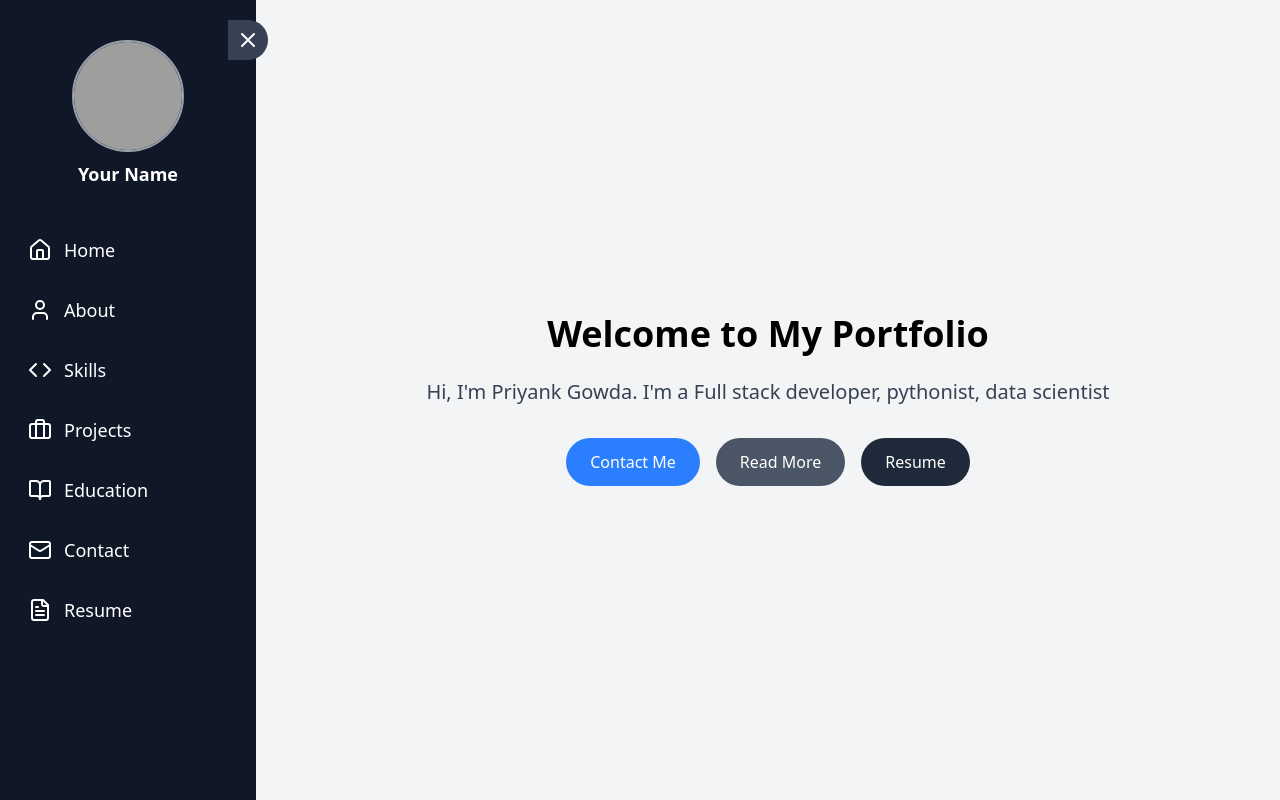
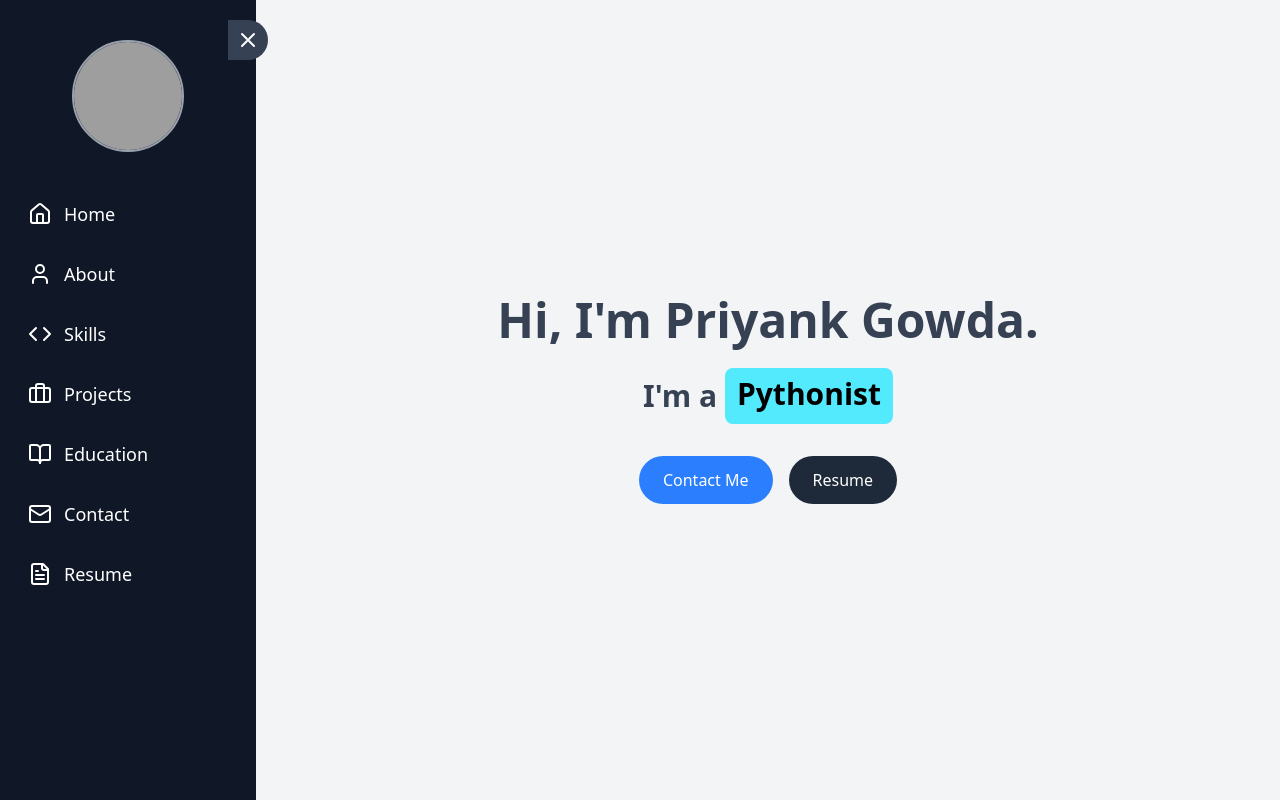
Before and after one commit to priyankgowda/priyankgowda.github.io, a React (Vite) app: page / in a window 1280 px wide. Shown: the top 800 px of the page. Built offline with nearby package versions, Linux system fonts and the light colour scheme; grey boxes are pictures that could not be loaded.

Commit message:
fixed some styles

```diff
--- a/package.json
+++ b/package.json
@@ -1,6 +1,6 @@
 {
   "name": "vite-project",
-  "homepage": "https://priyankowda.github.io/portfolio",
+  "homepage": "https://priyankowda.github.io",
   "private": true,
   "version": "0.0.0",
   "type": "module",
@@ -14,7 +14,7 @@
   },
   "dependencies": {
     "@tailwindcss/vite": "^4.0.3",
-    "framer-motion": "^12.0.10",
+    "framer-motion": "^12.4.0",
     "lucide-react": "^0.474.0",
     "react": "^18.3.1",
     "react-dom": "^18.3.1",
--- a/src/components/Home.jsx
+++ b/src/components/Home.jsx
@@ -1,30 +1,63 @@
-import { useState, useEffect } from "react"
-import { motion } from "framer-motion"
+import { useState, useEffect } from "react";
+import { motion, AnimatePresence } from "framer-motion";
+import RotatingText from './RotatingText';
+// Import if using React Router
+// import { Link } from 'react-router-dom';
 
-const AnimatedButton = ({ href, className, children }) => (
-  <motion.a
-    href={href}
+const AnimatedButton = ({ onClick, className, children }) => (
+  <motion.button
+    onClick={onClick}
     whileHover={{ scale: 1.1, y: -5 }}
     whileTap={{ scale: 0.95 }}
     className={`inline-block ${className}`}
   >
     {children}
-  </motion.a>
-)
+  </motion.button>
+);
 
 const Home = () => {
-  const [text, setText] = useState("")
-  const fullText = "Full stack developer, pythonist, data scientist"
-  const [index, setIndex] = useState(0)
+  const [displayText, setDisplayText] = useState("");
+  const [isTypingComplete, setIsTypingComplete] = useState(false);
+  const [showRotatingText, setShowRotatingText] = useState(false);
+  const [showButtons, setShowButtons] = useState(false);
+  const fullText = "Hi, I'm Priyank Gowda.";
+
+  const handleContactClick = () => {
+    // Add your contact logic here
+    console.log("Contact button clicked");
+    // You could scroll to a contact section
+    document.getElementById('contact')?.scrollIntoView({ behavior: 'smooth' });
+  };
+
+  const handleResumeClick = () => {
+    // Add your resume download/view logic here
+    console.log("Resume button clicked");
+    // You could open resume in new tab
+    window.open('/path-to-your-resume.pdf', '_blank');
+  };
 
   useEffect(() => {
+    let index = 0;
+    setDisplayText(""); // Reset the text initially
+
+    const interval = setInterval(() => {
       if (index < fullText.length) {
+        setDisplayText(fullText.slice(0, index + 1));
+        index++;
+      } else {
+        clearInterval(interval);
+        setIsTypingComplete(true);
         setTimeout(() => {
-        setText(text + fullText[index])
-        setIndex(index + 1)
-      }, 100)
+          setShowRotatingText(true);
+          setTimeout(() => {
+            setShowButtons(true);
+          }, 500);
+        }, 500);
       }
-  }, [index, text])
+    }, 100);
+
+    return () => clearInterval(interval);
+  }, []);
 
   return (
     <motion.div
@@ -37,47 +70,61 @@ const Home = () => {
         initial={{ y: -50 }}
         animate={{ y: 0 }}
         transition={{ type: "spring", stiffness: 100 }}
-        className="text-4xl font-bold mb-6"
+        className="text-5xl font-bold mb-6 text-gray-700"
       >
-        Welcome to My Portfolio
+        {displayText}
       </motion.h1>
-      <motion.p
+
+      <AnimatePresence>
+        {showRotatingText && (
+          <motion.div
             initial={{ x: -100, opacity: 0 }}
             animate={{ x: 0, opacity: 1 }}
-        transition={{ delay: 0.5 }}
-        className="text-xl text-gray-700 mb-8"
+            transition={{ duration: 0.5 }}
+            className="text-3xl font-bold text-gray-700 mb-8 flex items-center"
           >
-        Hi, I'm Priyank Gowda. I'm a {text}
-      </motion.p>
+            I'm a&nbsp;
+            <RotatingText
+              texts={['Full Stack Developer', 'Pythonist', 'AI/ML Enthusiast', 'Data Scientist']}
+              mainClassName="px-2 sm:px-2 md:px-3 bg-cyan-300 text-black overflow-hidden py-0.5 sm:py-1 md:py-2 justify-center rounded-lg"
+              staggerFrom={"last"}
+              initial={{ y: "100%" }}
+              animate={{ y: 0 }}
+              exit={{ y: "-120%" }}
+              staggerDuration={0.025}
+              splitLevelClassName="overflow-hidden pb-0.5 sm:pb-1 md:pb-1"
+              transition={{ type: "spring", damping: 30, stiffness: 400 }}
+              rotationInterval={2000}
+            />
+          </motion.div>
+        )}
+      </AnimatePresence>
+
+      <AnimatePresence>
+        {showButtons && (
           <motion.div
             initial={{ y: 50, opacity: 0 }}
             animate={{ y: 0, opacity: 1 }}
-        transition={{ delay: 1 }}
+            transition={{ duration: 0.5 }}
             className="space-y-4 md:space-y-0 md:space-x-4 flex flex-col md:flex-row items-center"
           >
             <AnimatedButton
-          href="#Contact"
-          className="bg-blue-500 text-white px-6 py-3 rounded-full hover:bg-blue-600 transition duration-300"
+              onClick={handleContactClick}
+              className="bg-blue-500 text-white px-6 py-3 rounded-full hover:bg-blue-600 transition duration-300 cursor-pointer"
             >
               Contact Me
             </AnimatedButton>
             <AnimatedButton
-          href="#About"
-          className="bg-gray-600 text-white px-6 py-3 rounded-full hover:bg-gray-700 transition duration-300"
-        >
-          Read More
-        </AnimatedButton>
-        <AnimatedButton
-          href="/path-to-your-resume.pdf"
-          target="_blank"
-          rel="./assets/resume.pdf"
-          className="bg-gray-800 text-white px-6 py-3 rounded-full hover:bg-gray-900 transition duration-300"
+              onClick={handleResumeClick}
+              className="bg-gray-800 text-white px-6 py-3 rounded-full hover:bg-gray-900 transition duration-300 cursor-pointer"
             >
               Resume
             </AnimatedButton>
           </motion.div>
+        )}
+      </AnimatePresence>
     </motion.div>
-  )
-}
+  );
+};
 
-export default Home
+export default Home;
--- a/src/components/Portfolio.jsx
+++ b/src/components/Portfolio.jsx
@@ -57,11 +57,11 @@ export default function Portfolio() {
         {/* Profile Section */}
         <div className="mt-5 flex flex-col items-center">
           <img
-            src="https://i.postimg.cc/d0Pj2KQC/me.jpg"
+            src="https://i.imgur.com/JZUYrG1.jpeg"
             alt="Profile"
             className="hidden sm:block w-24 h-24 md:w-28 md:h-28 rounded-full border-2 border-gray-400 object-cover"
           />
-          {isOpen && <h2 className="mt-2 text-lg font-bold text-center">Your Name</h2>}
+          {isOpen}
         </div>
 
         {/* Navigation Items */}
@@ -76,7 +76,7 @@ export default function Portfolio() {
             icon={<FileText />}
             text="Resume"
             isOpen={isOpen}
-            onClick={() => window.open("./assets/resume.pdf", "_blank")}
+            onClick={() => window.open("../assets/resume.pdf", "_blank")}
           />
         </div>
       </div>
--- /dev/null
+++ b/src/components/RotatingText.jsx
@@ -0,0 +1,218 @@
+"use client";
+
+import {
+  forwardRef,
+  useCallback,
+  useEffect,
+  useImperativeHandle,
+  useMemo,
+  useState,
+} from "react";
+import { motion, AnimatePresence } from "framer-motion";
+
+function cn(...classes) {
+  return classes.filter(Boolean).join(" ");
+}
+
+const RotatingText = forwardRef((props, ref) => {
+  const {
+    texts,
+    transition = { type: "spring", damping: 25, stiffness: 300 },
+    initial = { y: "100%", opacity: 0 },
+    animate = { y: 0, opacity: 1 },
+    exit = { y: "-120%", opacity: 0 },
+    animatePresenceMode = "wait",
+    animatePresenceInitial = false,
+    rotationInterval = 2000,
+    staggerDuration = 0,
+    staggerFrom = "first",
+    loop = true,
+    auto = true,
+    splitBy = "characters",
+    onNext,
+    mainClassName,
+    splitLevelClassName,
+    elementLevelClassName,
+    ...rest
+  } = props;
+
+  const [currentTextIndex, setCurrentTextIndex] = useState(0);
+
+  const splitIntoCharacters = (text) => {
+    if (typeof Intl !== "undefined" && Intl.Segmenter) {
+      const segmenter = new Intl.Segmenter("en", { granularity: "grapheme" });
+      return Array.from(segmenter.segment(text), (segment) => segment.segment);
+    }
+    return Array.from(text);
+  };
+
+  const elements = useMemo(() => {
+    const currentText = texts[currentTextIndex];
+    if (splitBy === "characters") {
+      const words = currentText.split(" ");
+      return words.map((word, i) => ({
+        characters: splitIntoCharacters(word),
+        needsSpace: i !== words.length - 1,
+      }));
+    }
+    if (splitBy === "words") {
+      return currentText.split(" ").map((word, i, arr) => ({
+        characters: [word],
+        needsSpace: i !== arr.length - 1,
+      }));
+    }
+    if (splitBy === "lines") {
+      return currentText.split("\n").map((line, i, arr) => ({
+        characters: [line],
+        needsSpace: i !== arr.length - 1,
+      }));
+    }
+    // For a custom separator
+    return currentText.split(splitBy).map((part, i, arr) => ({
+      characters: [part],
+      needsSpace: i !== arr.length - 1,
+    }));
+  }, [texts, currentTextIndex, splitBy]);
+
+  const getStaggerDelay = useCallback(
+    (index, totalChars) => {
+      const total = totalChars;
+      if (staggerFrom === "first") return index * staggerDuration;
+      if (staggerFrom === "last") return (total - 1 - index) * staggerDuration;
+      if (staggerFrom === "center") {
+        const center = Math.floor(total / 2);
+        return Math.abs(center - index) * staggerDuration;
+      }
+      if (staggerFrom === "random") {
+        const randomIndex = Math.floor(Math.random() * total);
+        return Math.abs(randomIndex - index) * staggerDuration;
+      }
+      return Math.abs(staggerFrom - index) * staggerDuration;
+    },
+    [staggerFrom, staggerDuration]
+  );
+
+  const handleIndexChange = useCallback(
+    (newIndex) => {
+      setCurrentTextIndex(newIndex);
+      if (onNext) onNext(newIndex);
+    },
+    [onNext]
+  );
+
+  const next = useCallback(() => {
+    const nextIndex =
+      currentTextIndex === texts.length - 1
+        ? loop
+          ? 0
+          : currentTextIndex
+        : currentTextIndex + 1;
+    if (nextIndex !== currentTextIndex) {
+      handleIndexChange(nextIndex);
+    }
+  }, [currentTextIndex, texts.length, loop, handleIndexChange]);
+
+  const previous = useCallback(() => {
+    const prevIndex =
+      currentTextIndex === 0
+        ? loop
+          ? texts.length - 1
+          : currentTextIndex
+        : currentTextIndex - 1;
+    if (prevIndex !== currentTextIndex) {
+      handleIndexChange(prevIndex);
+    }
+  }, [currentTextIndex, texts.length, loop, handleIndexChange]);
+
+  const jumpTo = useCallback(
+    (index) => {
+      const validIndex = Math.max(0, Math.min(index, texts.length - 1));
+      if (validIndex !== currentTextIndex) {
+        handleIndexChange(validIndex);
+      }
+    },
+    [texts.length, currentTextIndex, handleIndexChange]
+  );
+
+  const reset = useCallback(() => {
+    if (currentTextIndex !== 0) {
+      handleIndexChange(0);
+    }
+  }, [currentTextIndex, handleIndexChange]);
+
+  useImperativeHandle(
+    ref,
+    () => ({
+      next,
+      previous,
+      jumpTo,
+      reset,
+    }),
+    [next, previous, jumpTo, reset]
+  );
+
+  useEffect(() => {
+    if (!auto) return;
+    const intervalId = setInterval(next, rotationInterval);
+    return () => clearInterval(intervalId);
+  }, [next, rotationInterval, auto]);
+
+  return (
+    <motion.span
+      className={cn(
+        "flex flex-wrap whitespace-pre-wrap relative",
+        mainClassName
+      )}
+      {...rest}
+      layout
+      transition={transition}
+    >
+      {/* Screen-reader only text */}
+      <span className="sr-only">{texts[currentTextIndex]}</span>
+      <AnimatePresence mode={animatePresenceMode} initial={animatePresenceInitial}>
+        <motion.div
+          key={currentTextIndex}
+          className={cn(
+            splitBy === "lines"
+              ? "flex flex-col w-full"
+              : "flex flex-wrap whitespace-pre-wrap relative"
+          )}
+          layout
+          aria-hidden="true"
+        >
+          {elements.map((wordObj, wordIndex, array) => {
+            const previousCharsCount = array
+              .slice(0, wordIndex)
+              .reduce((sum, word) => sum + word.characters.length, 0);
+            return (
+              <span key={wordIndex} className={cn("inline-flex", splitLevelClassName)}>
+                {wordObj.characters.map((char, charIndex) => (
+                  <motion.span
+                    key={charIndex}
+                    initial={initial}
+                    animate={animate}
+                    exit={exit}
+                    transition={{
+                      ...transition,
+                      delay: getStaggerDelay(
+                        previousCharsCount + charIndex,
+                        array.reduce((sum, word) => sum + word.characters.length, 0)
+                      ),
+                    }}
+                    className={cn("inline-block", elementLevelClassName)}
+                  >
+                    {char}
+                  </motion.span>
+                ))}
+                {wordObj.needsSpace && <span className="whitespace-pre"> </span>}
+              </span>
+            );
+          })}
+        </motion.div>
+      </AnimatePresence>
+    </motion.span>
+  );
+});
+
+RotatingText.displayName = "RotatingText";
+export default RotatingText;
--- a/vite.config.js
+++ b/vite.config.js
@@ -9,6 +9,4 @@ export default defineConfig({
   plugins: [react(),
     tailwindcss()],
 
-
-
 })
```
Also changed, not shown: src/components/About.jsx (+13 -8 lines), src/components/Contact.jsx (+12 -12 lines), src/components/Projects.jsx (+16 -13 lines), 1 other file (tests, documents, lock files or other folders). Lines whose indentation alone changed are shown as unchanged.
